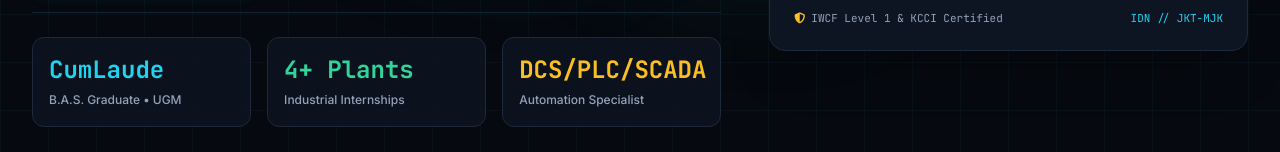
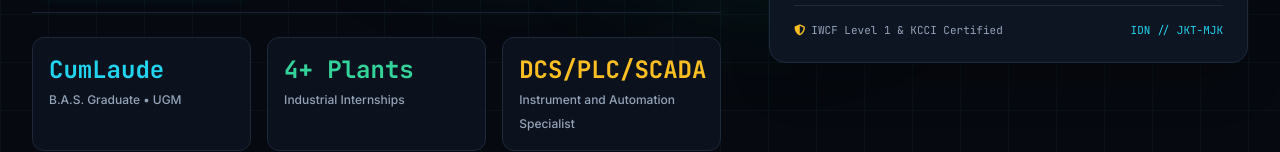
Before and after one commit to SeptianSyena/portfolio, a plain HTML site: page index.html in a window 1280 px wide. Shown: the part 658-810 px from the top of the page. Drawn offline with nearby package versions, Linux system fonts and the light colour scheme.

```diff
--- a/index.html
+++ b/index.html
@@ -296,7 +296,7 @@
                         </div>
                         <div class="bg-slate-900/80 border border-slate-800 rounded-xl p-4">
                             <span class="block text-2xl font-mono font-bold text-amber-400">DCS/PLC/SCADA</span>
-                            <span class="text-xs text-slate-400 font-medium">Automation Specialist</span>
+                            <span class="text-xs text-slate-400 font-medium">Instrument and Automation Specialist</span>
                         </div>
                     </div>
                 </div>
```
